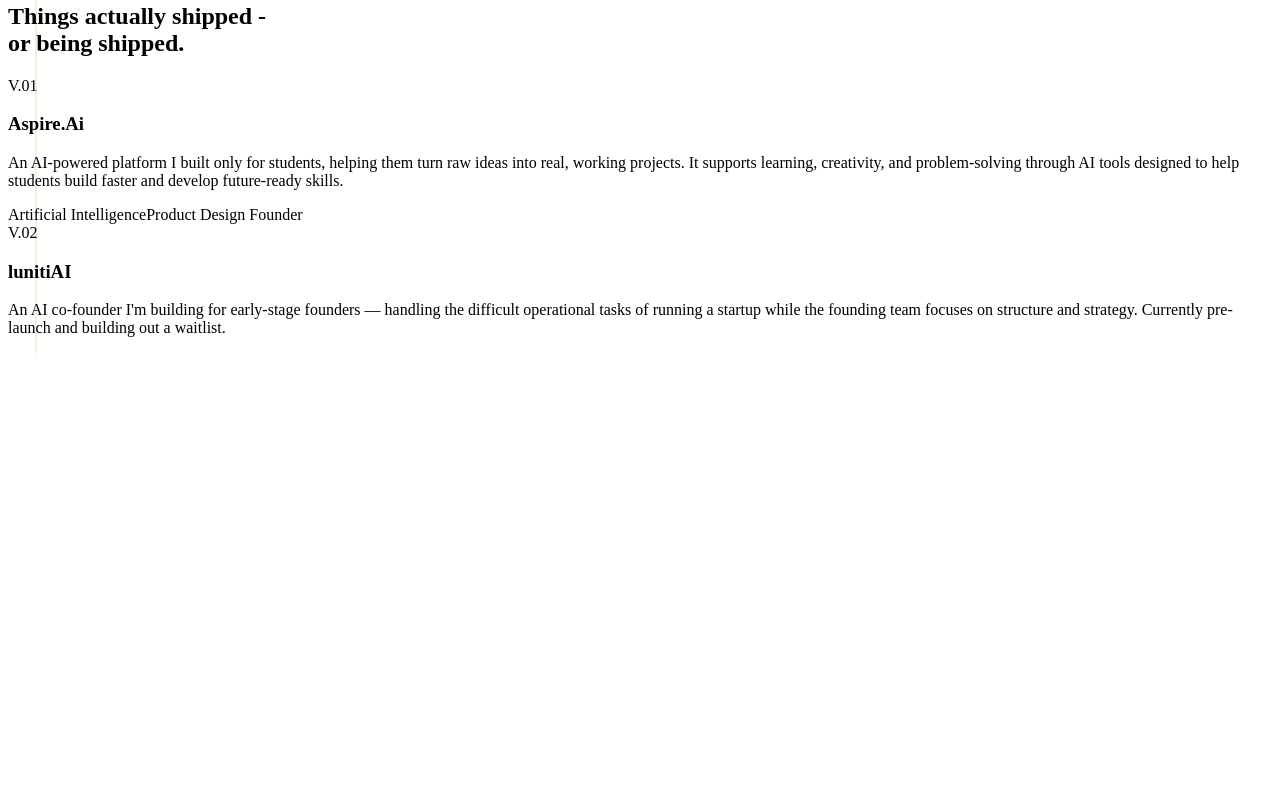
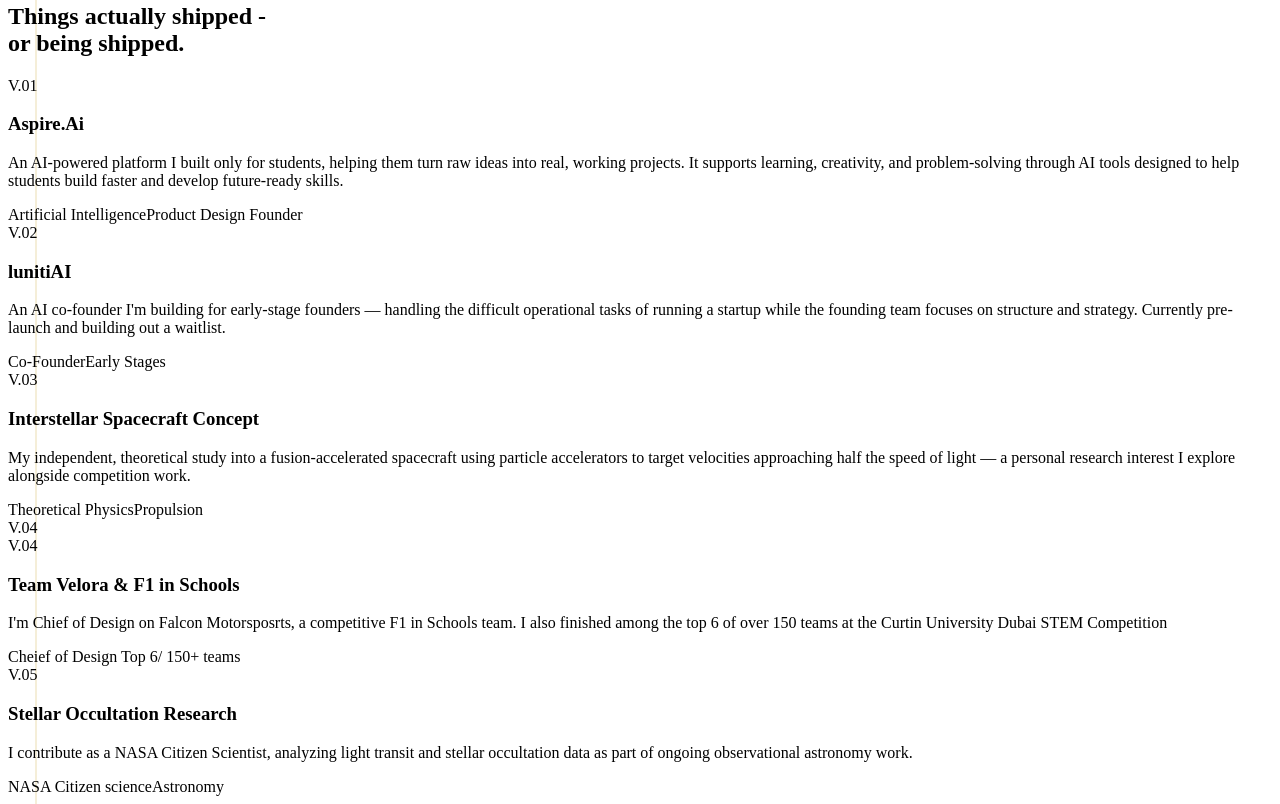
Before and after one commit to nirbav30-sudo/Personal-Portfolio, a plain HTML site: page index.html in a window 1280 px wide. Shown: the part 1721-2525 px from the top of the page. Before the commit the page ends 2074 px from the top, so only its background shows below. Drawn offline with Linux system fonts and the light colour scheme; a web font is replaced by a local one.

Commit message:
Jul 9, 2026, 7:36 AM

```diff
--- a/index.html
+++ b/index.html
@@ -162,7 +162,34 @@
                 </div>
                 <h3>lunitiAI</h3>
                 <p>An AI co-founder I'm building for early-stage founders — handling the difficult operational tasks of running a startup while the founding team focuses on structure and strategy. Currently pre-launch and building out a waitlist.</p>
-
+                <div class="venture-tags"><span>Co-Founder</span><span>Early Stages</span></div>
+            </div>
+            <div>
+                <div class="venture-code">V.03</div>
+            </div>
+            <h3>Interstellar Spacecraft Concept</h3>
+            <p>My independent, theoretical study into a fusion-accelerated spacecraft using particle accelerators to target velocities approaching half the speed of light — a personal research interest I explore alongside competition work.</p>
+            <div class="venture-tags"><span>Theoretical Physics</span><span>Propulsion</span></div>
+            <div>
+                <div>
+                    <div class="venture-code">V.04</div>
+                </div>
+            </div>
+            <div class="venture">
+                <div class="venture-code">V.04</div>
+            </div>
+            <h3>Team Velora & F1 in Schools</h3>
+            <p>I'm Chief of Design on Falcon Motorsposrts, a competitive F1 in Schools team. I also finished among the top 6 of over 150 teams at the Curtin University Dubai STEM Competition</p>
+            <div class="vebture-tags'"><span>Cheief of Design</span> <span>Top 6/ 150+ teams</span></div>
+            <div>
+                <div>
+                    <div class="venture">
+                        <div class="venture-code">V.05</div>
+                    </div>
+                    <h3>Stellar Occultation Research</h3>
+                    <p>I contribute as a NASA Citizen Scientist, analyzing light transit and stellar occultation data as part of ongoing observational astronomy work.</p>
+                    <div class="venture-tags"><span>NASA Citizen science</span><span>Astronomy</span></div>
+                </div>
             </div>
 
         </section>
```
